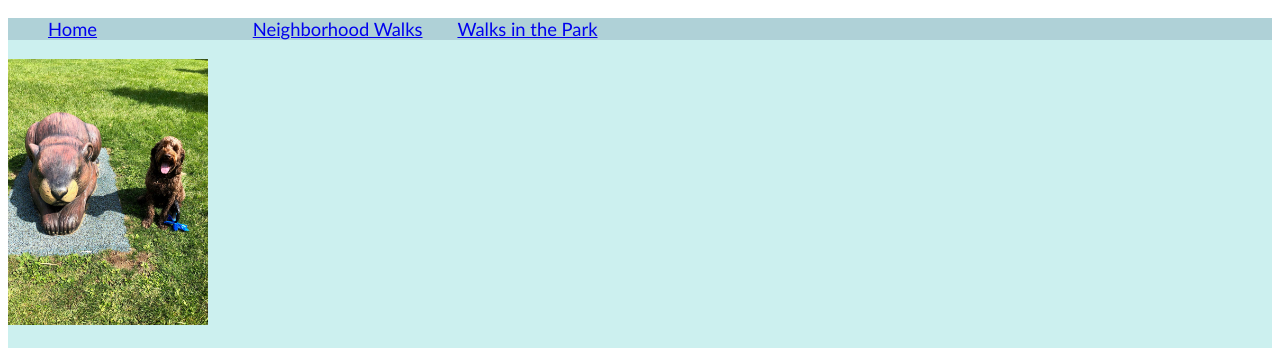
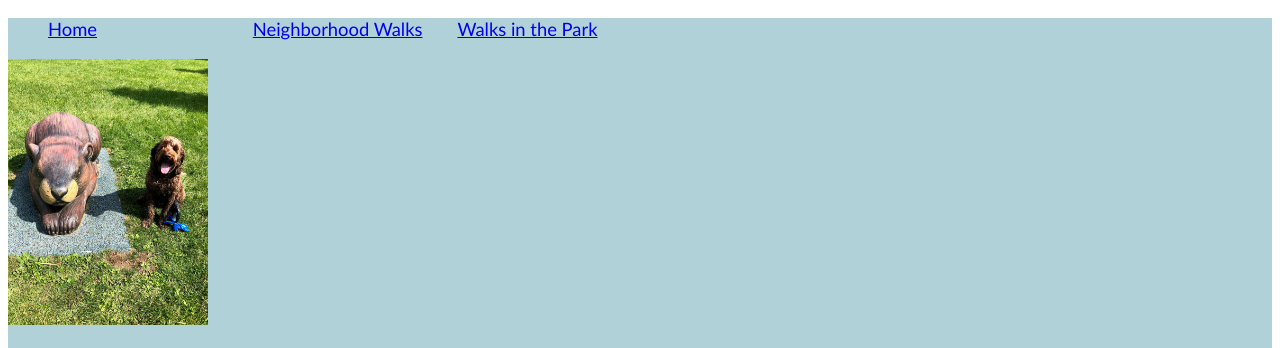
Before and after one commit to AnasShadad/ProjectCssW1, a plain HTML site: page index.html in a window 1280 px wide. Shown: the top 348 px of the page. Drawn offline with Linux system fonts and the light colour scheme.

Commit message:
Update s.css

```diff
--- a/s.css
+++ b/s.css
@@ -4,7 +4,7 @@ body{
 background-color:#FFFFFF;
 }
 header {
-  background-color:#ccf0ef ;
+  background-color:#afd1d7 ;
 }
 nav {background-color:#afd1d7;
 }
```
